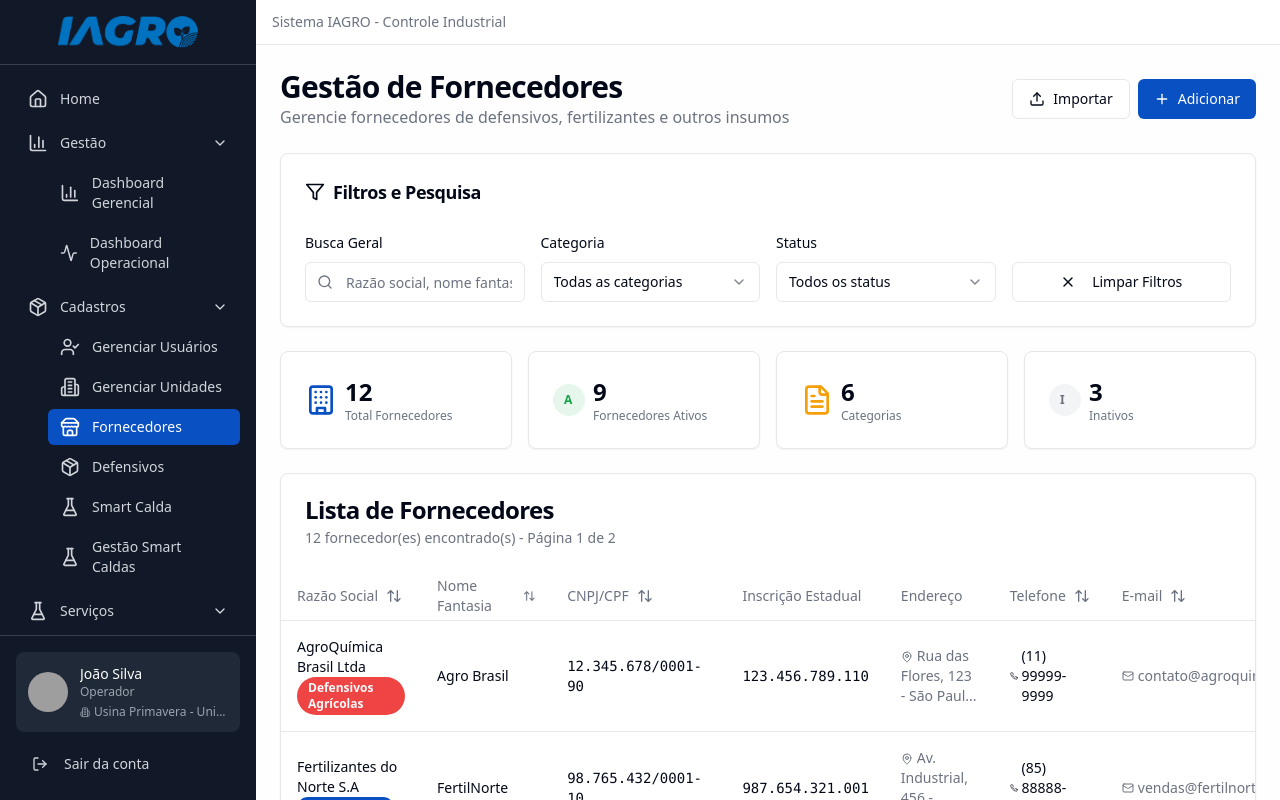
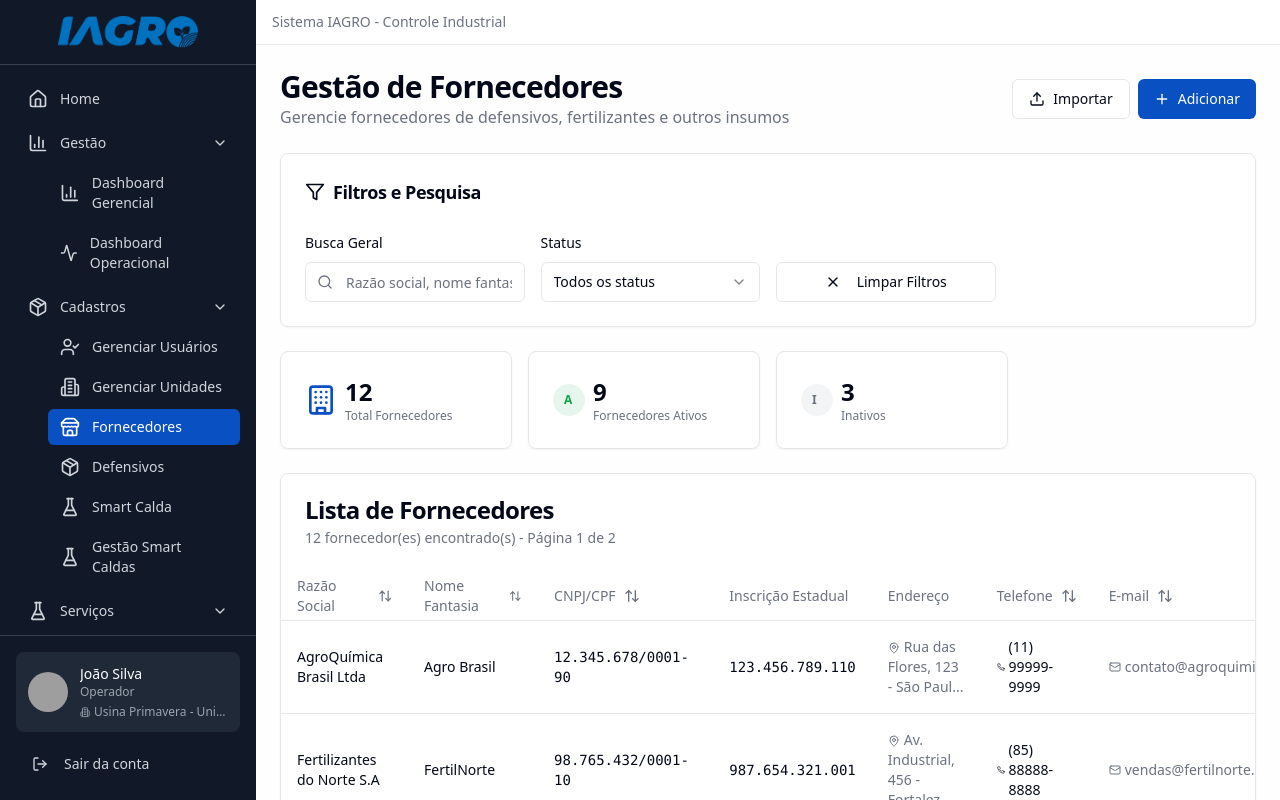
Before and after one commit to kroonus2/iagro-flow, a React (Vite) app: page /fornecedores in a window 1280 px wide. Built offline with nearby package versions, Linux system fonts and the light colour scheme; grey boxes are pictures that could not be loaded.

Commit message:
Remove category columns

```diff
--- a/src/pages/Fornecedores.tsx
+++ b/src/pages/Fornecedores.tsx
@@ -94,7 +94,6 @@ interface Fornecedor {
   email: string;
   status: "ativo" | "inativo";
   ultimaCompra: string;
-  categoria: string;
   observacoes: string;
 }
 
@@ -114,7 +113,6 @@ const mockFornecedores: Fornecedor[] = [
     email: "contato@agroquimica.com.br",
     status: "ativo",
     ultimaCompra: "2024-01-10",
-    categoria: "defensivos",
     observacoes: "Fornecedor principal de defensivos",
   },
   {
@@ -128,7 +126,6 @@ const mockFornecedores: Fornecedor[] = [
     email: "vendas@fertilnorte.com.br",
     status: "ativo",
     ultimaCompra: "2024-01-08",
-    categoria: "fertilizantes",
     observacoes: "Ótimo prazo de entrega",
   },
   {
@@ -142,7 +139,6 @@ const mockFornecedores: Fornecedor[] = [
     email: "comercial@sementespremium.com.br",
     status: "inativo",
     ultimaCompra: "2023-12-20",
-    categoria: "sementes",
     observacoes: "Verificar documentação pendente",
   },
   {
@@ -156,7 +152,6 @@ const mockFornecedores: Fornecedor[] = [
     email: "suporte@tecagro.com.br",
     status: "ativo",
     ultimaCompra: "2024-01-05",
-    categoria: "equipamentos",
     observacoes: "Fornecedor de equipamentos de alta tecnologia",
   },
   {
@@ -170,7 +165,6 @@ const mockFornecedores: Fornecedor[] = [
     email: "vendas@ruralinsumos.com.br",
     status: "ativo",
     ultimaCompra: "2024-01-12",
-    categoria: "fertilizantes",
     observacoes: "Fornecedor regional com boa qualidade",
   },
   {
@@ -184,7 +178,6 @@ const mockFornecedores: Fornecedor[] = [
     email: "comercial@agrosul.com.br",
     status: "ativo",
     ultimaCompra: "2024-01-15",
-    categoria: "servicos",
     observacoes: "Serviços de consultoria e aplicação",
   },
   {
@@ -198,7 +191,6 @@ const mockFornecedores: Fornecedor[] = [
     email: "vendas@equipnordeste.com.br",
     status: "inativo",
     ultimaCompra: "2023-11-30",
-    categoria: "equipamentos",
     observacoes: "Revisar contrato de fornecimento",
   },
   {
@@ -212,7 +204,6 @@ const mockFornecedores: Fornecedor[] = [
     email: "contato@bioorganic.com.br",
     status: "ativo",
     ultimaCompra: "2024-01-18",
-    categoria: "defensivos",
     observacoes: "Especializado em produtos orgânicos",
   },
   {
@@ -226,7 +217,6 @@ const mockFornecedores: Fornecedor[] = [
     email: "vendas@hibridasc.com.br",
     status: "ativo",
     ultimaCompra: "2024-01-20",
-    categoria: "sementes",
     observacoes: "Variedades adaptadas ao cerrado",
   },
   {
@@ -240,7 +230,6 @@ const mockFornecedores: Fornecedor[] = [
     email: "comercial@fertilespecial.com.br",
     status: "ativo",
     ultimaCompra: "2024-01-22",
-    categoria: "fertilizantes",
     observacoes: "Fertilizantes de liberação controlada",
   },
   {
@@ -254,7 +243,6 @@ const mockFornecedores: Fornecedor[] = [
     email: "contato@agroconsultoria.com.br",
     status: "inativo",
     ultimaCompra: "2023-10-15",
-    categoria: "servicos",
     observacoes: "Contrato suspenso temporariamente",
   },
   {
@@ -268,19 +256,10 @@ const mockFornecedores: Fornecedor[] = [
     email: "vendas@maqoeste.com.br",
     status: "ativo",
     ultimaCompra: "2024-01-25",
-    categoria: "equipamentos",
     observacoes: "Equipamentos de grande porte",
   },
 ];
 
-const categoriasFornecedor = [
-  { value: "defensivos", label: "Defensivos Agrícolas" },
-  { value: "fertilizantes", label: "Fertilizantes" },
-  { value: "sementes", label: "Sementes" },
-  { value: "equipamentos", label: "Equipamentos" },
-  { value: "servicos", label: "Serviços" },
-  { value: "outros", label: "Outros" },
-];
 
 const Fornecedores = () => {
   const { toast } = useToast();
@@ -297,7 +276,6 @@ const Fornecedores = () => {
 
   // Estados para filtros e busca
   const [termoPesquisa, setTermoPesquisa] = useState("");
-  const [filtroCategoria, setFiltroCategoria] = useState("todos");
   const [filtroStatus, setFiltroStatus] = useState("todos");
 
   // Estados para ordenação
@@ -322,7 +300,6 @@ const Fornecedores = () => {
     endereco: "",
     telefone: "",
     email: "",
-    categoria: "",
     observacoes: "",
   });
 
@@ -345,13 +322,10 @@ const Fornecedores = () => {
         fornecedor.cnpjCpf.includes(termoPesquisa) ||
         fornecedor.email.toLowerCase().includes(termoPesquisa.toLowerCase());
 
-      const matchCategoria =
-        filtroCategoria === "todos" || fornecedor.categoria === filtroCategoria;
-
       const matchStatus =
         filtroStatus === "todos" || fornecedor.status === filtroStatus;
 
-      return matchPesquisa && matchCategoria && matchStatus;
+      return matchPesquisa && matchStatus;
     });
 
     // Ordenação
@@ -401,7 +375,6 @@ const Fornecedores = () => {
       endereco: formulario.endereco || "",
       telefone: formulario.telefone || "",
       email: formulario.email || "",
-      categoria: formulario.categoria || "",
       observacoes: formulario.observacoes || "",
       status: "ativo",
       ultimaCompra: "Nunca",
@@ -445,7 +418,6 @@ const Fornecedores = () => {
   // Função para limpar filtros
   const limparFiltros = () => {
     setTermoPesquisa("");
-    setFiltroCategoria("todos");
     setFiltroStatus("todos");
     setPaginaAtual(1);
     toast({ title: "Filtros limpos!", variant: "default" });
@@ -461,7 +433,6 @@ const Fornecedores = () => {
       endereco: "",
       telefone: "",
       email: "",
-      categoria: "",
       observacoes: "",
     });
     setFornecedorEditando(null);
@@ -549,26 +520,6 @@ const Fornecedores = () => {
     return status === "ativo" ? "default" : "secondary";
   };
 
-  const getCategoriaBadge = (categoria: string) => {
-    const cores = {
-      defensivos: "destructive",
-      fertilizantes: "default",
-      sementes: "secondary",
-      equipamentos: "outline",
-      servicos: "outline",
-      outros: "outline",
-    };
-    return (cores[categoria as keyof typeof cores] || "outline") as
-      | "default"
-      | "destructive"
-      | "secondary"
-      | "outline";
-  };
-
-  const getCategoriaLabel = (categoria: string) => {
-    const cat = categoriasFornecedor.find((c) => c.value === categoria);
-    return cat ? cat.label : categoria;
-  };
 
   const getSortIcon = (field: SortField) => {
     if (sortField !== field) return <ArrowUpDown className="h-4 w-4" />;
@@ -745,26 +696,6 @@ const Fornecedores = () => {
                       placeholder="000.000.000.000"
                     />
                   </div>
-                  <div className="space-y-2">
-                    <Label htmlFor="categoria">Categoria</Label>
-                    <Select
-                      value={formulario.categoria || ""}
-                      onValueChange={(value) =>
-                        setFormulario(prev => ({ ...prev, categoria: value }))
-                      }
-                    >
-                      <SelectTrigger>
-                        <SelectValue placeholder="Selecione a categoria" />
-                      </SelectTrigger>
-                      <SelectContent>
-                        {categoriasFornecedor.map((cat) => (
-                          <SelectItem key={cat.value} value={cat.value}>
-                            {cat.label}
-                          </SelectItem>
-                        ))}
-                      </SelectContent>
-                    </Select>
-                  </div>
                   <div className="space-y-2 col-span-2">
                     <Label htmlFor="endereco">Endereço Completo *</Label>
                     <Input
@@ -852,25 +783,6 @@ const Fornecedores = () => {
               </div>
             </div>
             <div className="space-y-2">
-              <Label>Categoria</Label>
-              <Select
-                value={filtroCategoria}
-                onValueChange={setFiltroCategoria}
-              >
-                <SelectTrigger>
-                  <SelectValue placeholder="Todas as categorias" />
-                </SelectTrigger>
-                <SelectContent>
-                  <SelectItem value="todos">Todas as categorias</SelectItem>
-                  {categoriasFornecedor.map((cat) => (
-                    <SelectItem key={cat.value} value={cat.value}>
-                      {cat.label}
-                    </SelectItem>
-                  ))}
-                </SelectContent>
-              </Select>
-            </div>
-            <div className="space-y-2">
               <Label>Status</Label>
               <Select value={filtroStatus} onValueChange={setFiltroStatus}>
                 <SelectTrigger>
@@ -924,19 +836,6 @@ const Fornecedores = () => {
                 <p className="text-xs text-muted-foreground">
                   Fornecedores Ativos
                 </p>
-              </div>
-            </div>
-          </CardContent>
-        </Card>
-        <Card>
-          <CardContent className="p-6">
-            <div className="flex items-center space-x-2">
-              <FileText className="h-8 w-8 text-warning" />
-              <div>
-                <p className="text-2xl font-bold">
-                  {categoriasFornecedor.length}
-                </p>
-                <p className="text-xs text-muted-foreground">Categorias</p>
               </div>
             </div>
           </CardContent>
@@ -1025,11 +924,6 @@ const Fornecedores = () => {
                 <TableRow key={fornecedor.id}>
                   <TableCell>
                     <div className="font-medium">{fornecedor.razaoSocial}</div>
-                    <div className="text-sm text-muted-foreground">
-                      <Badge variant={getCategoriaBadge(fornecedor.categoria)} className="text-xs">
-                        {getCategoriaLabel(fornecedor.categoria)}
-                      </Badge>
-                    </div>
                   </TableCell>
                   <TableCell>{fornecedor.nomeFantasia}</TableCell>
                   <TableCell className="font-mono text-sm">{fornecedor.cnpjCpf}</TableCell>
@@ -1209,14 +1103,6 @@ const Fornecedores = () => {
                     {fornecedorConsultando.inscricaoEstadual}
                   </div>
                 </div>
-                <div className="space-y-2">
-                  <Label>Categoria</Label>
-                  <div className="p-2 bg-muted rounded-md">
-                    <Badge variant={getCategoriaBadge(fornecedorConsultando.categoria)}>
-                      {getCategoriaLabel(fornecedorConsultando.categoria)}
-                    </Badge>
-                  </div>
-                </div>
                 <div className="space-y-2 col-span-2">
                   <Label>Endereço</Label>
                   <div className="p-2 bg-muted rounded-md">
```
